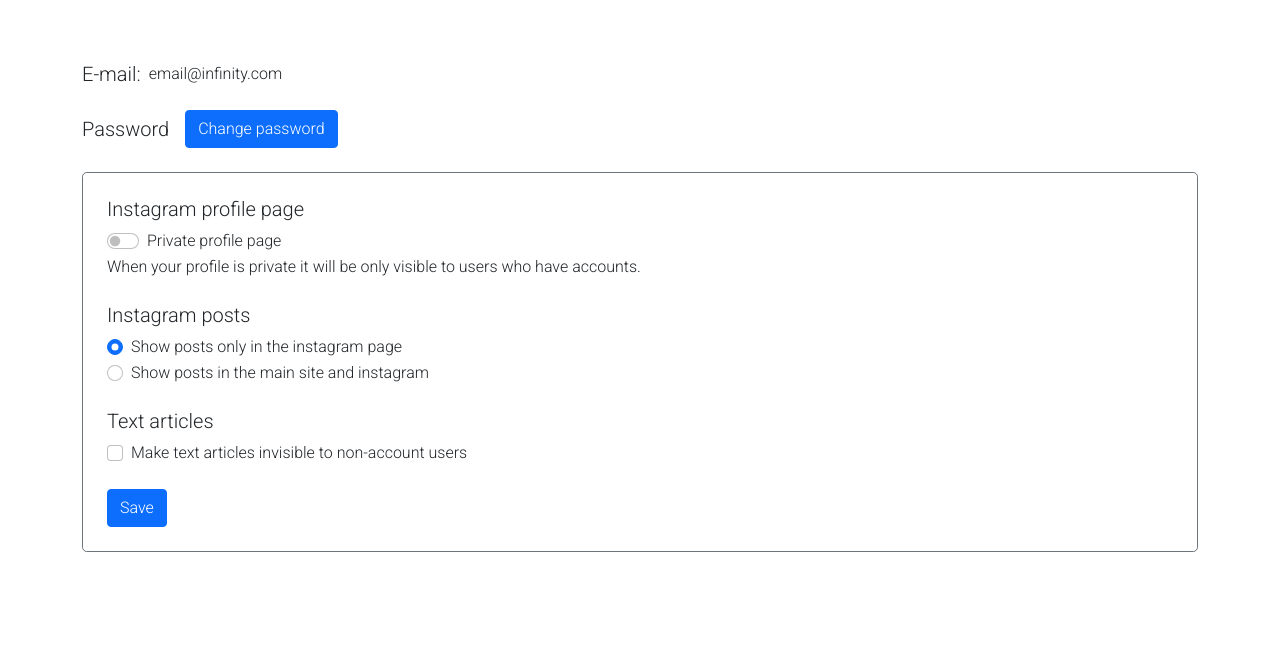
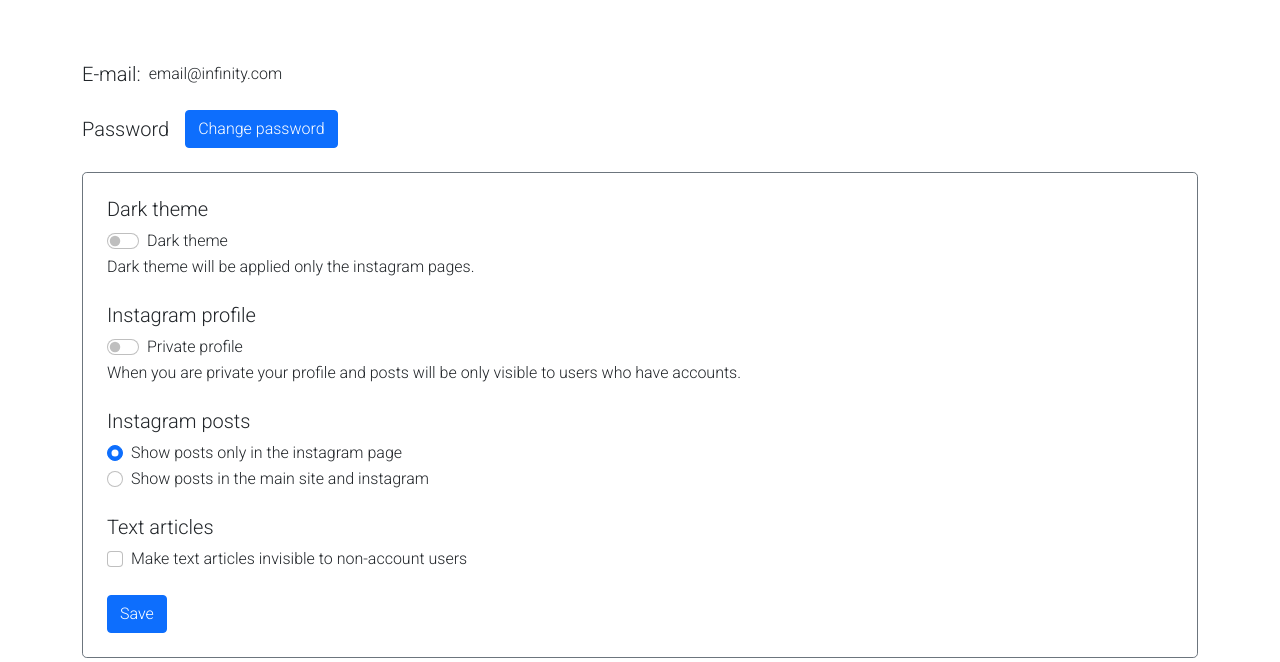
Before and after one commit to ImperialBreakCode/infinity-web, a Flask app: page /settings/1 in a window 1280 px wide. Shown: the part 138-800 px from the top of the page. Run offline with Flask 2, Linux system fonts and the light colour scheme.

Commit message:
front finish fix

```diff
--- a/app/route_blueprints/main_site/main_site.py
+++ b/app/route_blueprints/main_site/main_site.py
@@ -5,14 +5,14 @@ mains = Blueprint('mainSite', __name__, template_folder='templates', url_prefix=
 
 @mains.route('/')
 def home():
-    return render_template('main_site/pages/home.html')
+    return render_template('main_site/pages/home.html', title='')
 
 
 @mains.route('/posts')
 def posts():
-    return render_template('main_site/pages/main_site_posts.html')
+    return render_template('main_site/pages/main_site_posts.html', title=' • Posts')
 
 
 @mains.route('/about')
 def about():
-    return render_template('main_site/pages/main_site_about.html')
+    return render_template('main_site/pages/main_site_about.html', title=' • About')
--- a/app/static/auth/css/style.css
+++ b/app/static/auth/css/style.css
@@ -83,4 +83,8 @@ body{
         height: 100vh;
         border-radius: 0;
     }
+
+    .col{
+        padding: 0;
+    }
 }
--- a/app/static/instagram/css/light_theme.css
+++ b/app/static/instagram/css/light_theme.css
@@ -28,6 +28,6 @@
 
 .block-style{
     background-color: var(--back-color-block);
-    box-shadow: 0px 2px 20px 4px #929292;
+    box-shadow: 0px 2px 20px 4px var(--box-shadow-c-nv);
     border-radius: 17px;
 }
--- a/app/templates/instagram/instagram.html
+++ b/app/templates/instagram/instagram.html
@@ -21,7 +21,7 @@
     {% if request.path.endswith(url_for('instagram.my_profile')) %}
         <link rel="stylesheet" href="{{ url_for('static', filename='instagram/css/my_profile.css') }}">
     {% endif %}
-    <title>Instagram</title>
+    <title>Instagram {{ title }}</title>
 </head>
 
 <body class="body-light">
--- a/app/templates/main_hub.html
+++ b/app/templates/main_hub.html
@@ -34,7 +34,7 @@
                         <img src="{{ url_for('static', filename='main_hub/images/main_site.jpg') }}">
                         <i class="fal fa-globe-europe gradient fa-4x myic"></i>
                         <h4 class="h-menu">Main Site</h4>
-                        <p>under construction</p>
+                        <p>I don't know I really don't know</p>
                     </div>
                 </a>
 
@@ -43,7 +43,7 @@
                         <img src="{{ url_for('static', filename='main_hub/images/instagram.jpg') }}">
                         <i class="fab fa-instagram gradient fa-4x myic"></i>
                         <h4 class="h-menu">Instagram</h4>
-                        <p>Something like Instagram</p>
+                        <p>Instagram but looks better</p>
                     </div>
                 </a>
             </span>
@@ -62,7 +62,7 @@
                         <img src="{{ url_for('static', filename='main_hub/images/login.jpg') }}">
                         <i class="far fa-sign-in gradient fa-4x myic"></i>
                         <h4 class="h-menu">Sign in</h4>
-                        <p>login idk</p>
+                        <p>dew it</p>
                     </div>
                 </a>
 
--- a/app/templates/main_site/main.html
+++ b/app/templates/main_site/main.html
@@ -16,7 +16,7 @@
     {% block styles %}
     {% endblock %}
 
-    <title>Infinity Web</title>
+    <title>Infinity {{ title }}</title>
 </head>
 
 <body>
--- a/app/templates/others/settings.html
+++ b/app/templates/others/settings.html
@@ -10,7 +10,7 @@
     <link rel="preconnect" href="https://fonts.gstatic.com">
     <link href="https://fonts.googleapis.com/css2?family=Roboto:wght@300&display=swap" rel="stylesheet">
     <link rel="stylesheet" href="{{ url_for('static', filename='other/settings_style.css') }}">
-    <title>Settings</title>
+    <title>Account settings</title>
 </head>
 <body>
 
@@ -55,13 +55,21 @@
 
             <div class="border border-secondary rounded-3 p-4">
                 <form>
+                     <div class="mb-4">
+                         <h5>Dark theme</h5>
+                         <div class="form-check form-switch">
+                             <input class="form-check-input" type="checkbox" id="dark-check">
+                             <label class="form-check-label" for="dark-check">Dark theme</label>
+                         </div>
+                         <p>Dark theme will be applied only the instagram pages.</p>
+                    </div>
                     <div class="mb-4">
-                        <h5>Instagram profile page</h5>
+                        <h5>Instagram profile</h5>
                         <div class="form-check form-switch">
                             <input class="form-check-input" type="checkbox" id="private-profile-check">
-                            <label class="form-check-label" for="flexSwitchCheckDefault">Private profile page</label>
+                            <label class="form-check-label" for="private-profile-check">Private profile</label>
                         </div>
-                        <p>When your profile is private it will be only visible to users who have accounts.</p>
+                        <p>When you are private your profile and posts will be only visible to users who have accounts.</p>
                     </div>
                     <div class="mb-4">
                         <h5>Instagram posts</h5>
```
Also changed, not shown: app/route_blueprints/instagram/instagram.py (+5 -5 lines), app/templates/others/edit-profile.html (+22 -6 lines).
